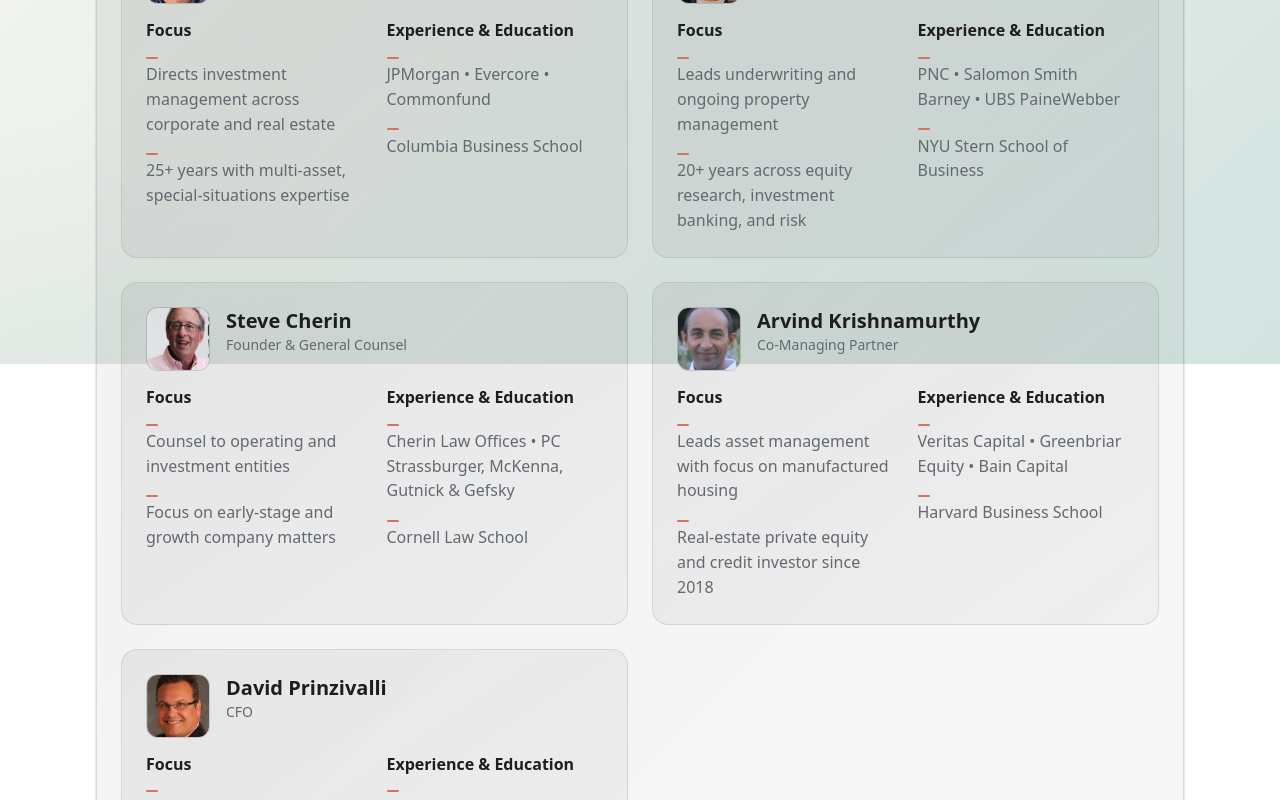
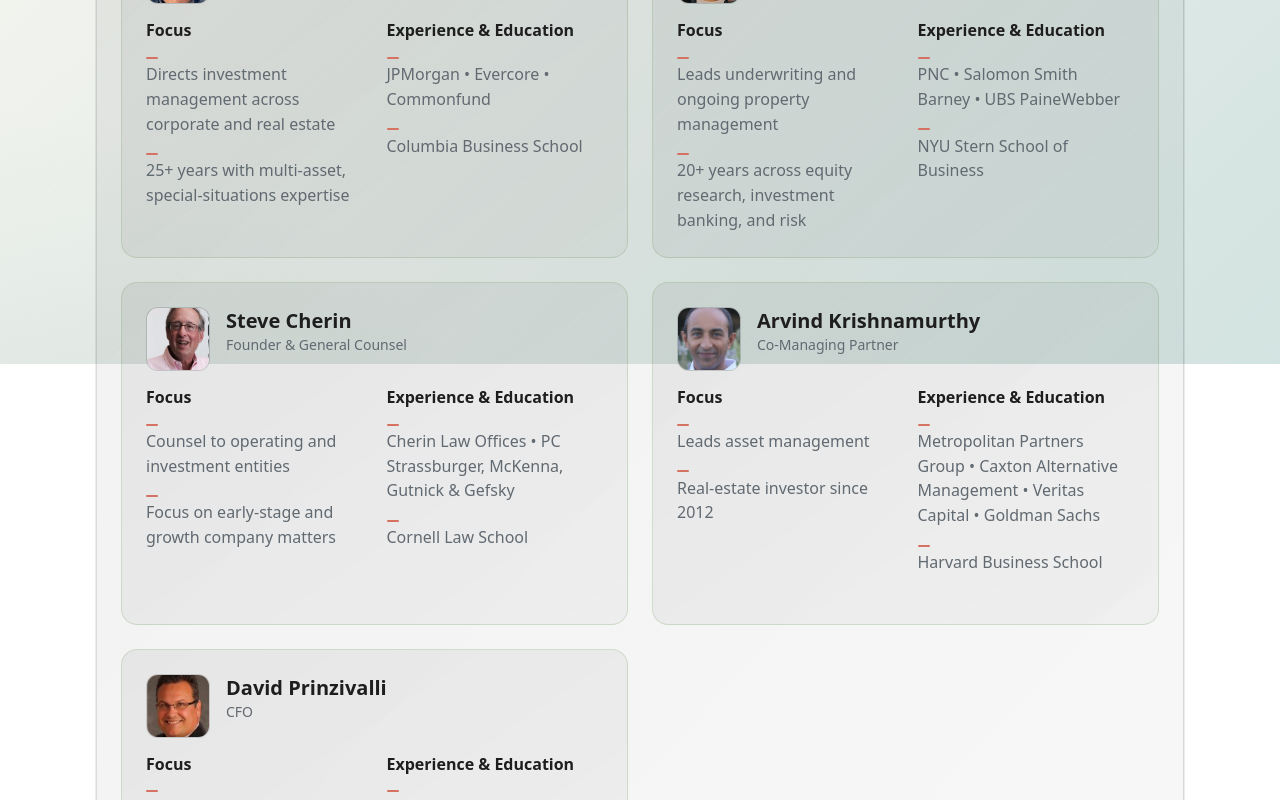
Before and after one commit to jsandoval2610/velthomepartners-frontend, a Next.js app: page /team in a window 1280 px wide. Shown: the part 436-1236 px from the top of the page. Built offline with nearby package versions, Linux system fonts and the light colour scheme.

Commit message:
Arvind changes

```diff
--- a/app/team/page.tsx
+++ b/app/team/page.tsx
@@ -46,11 +46,11 @@ const management = [
     title: 'Co-Managing Partner',
     imgSrc: '/images/team/arvind.jpg',
     highlights: [
-      'Leads asset management with focus on manufactured housing',
-      'Real-estate private equity and credit investor since 2018',
+      'Leads asset management',
+      'Real-estate investor since 2012',
     ],
     previous: [
-      'Veritas Capital • Greenbriar Equity • Bain Capital',
+      'Metropolitan Partners Group • Caxton Alternative Management • Veritas Capital • Goldman Sachs',
       'Harvard Business School',
     ],
   },
```
